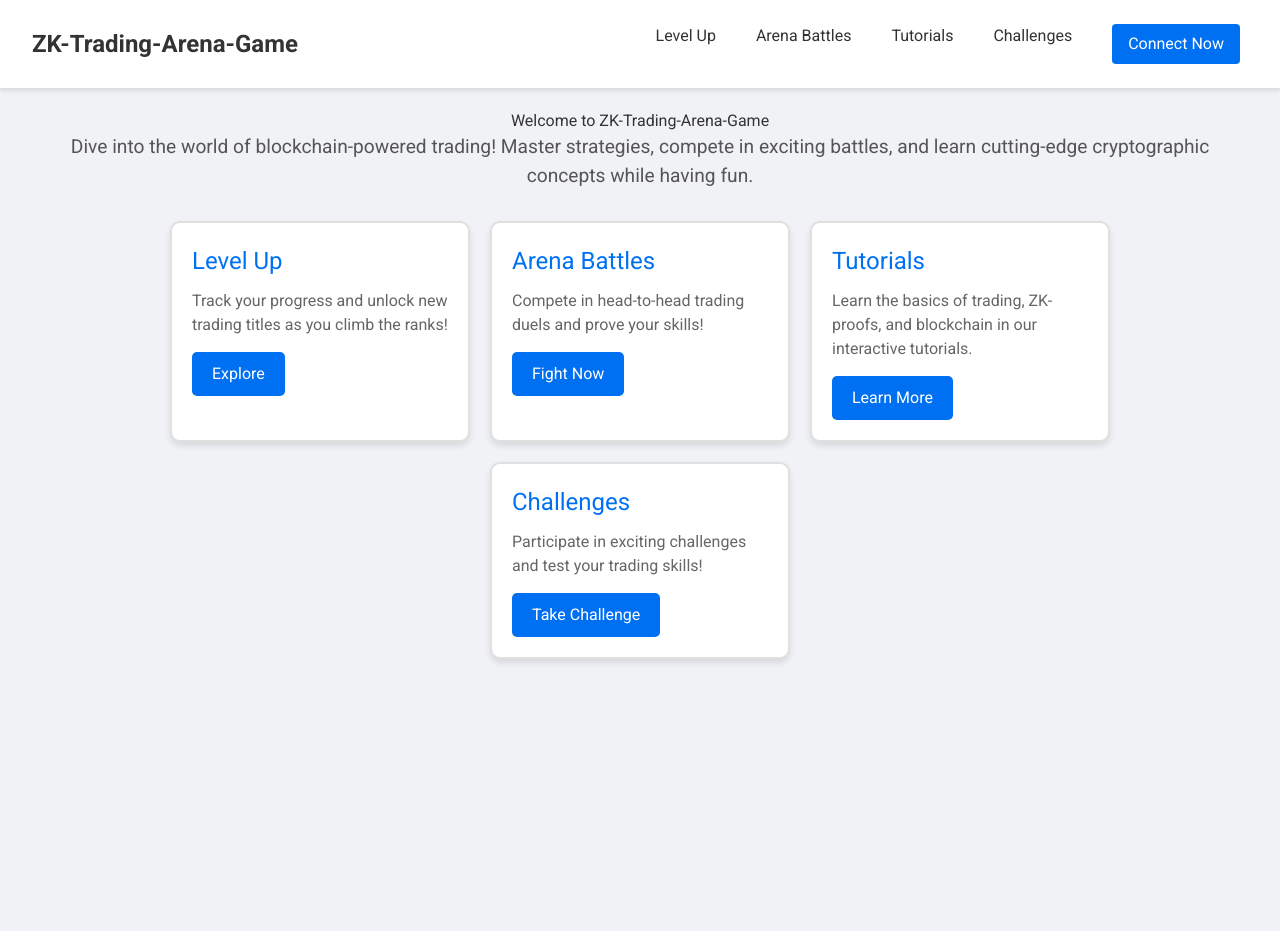
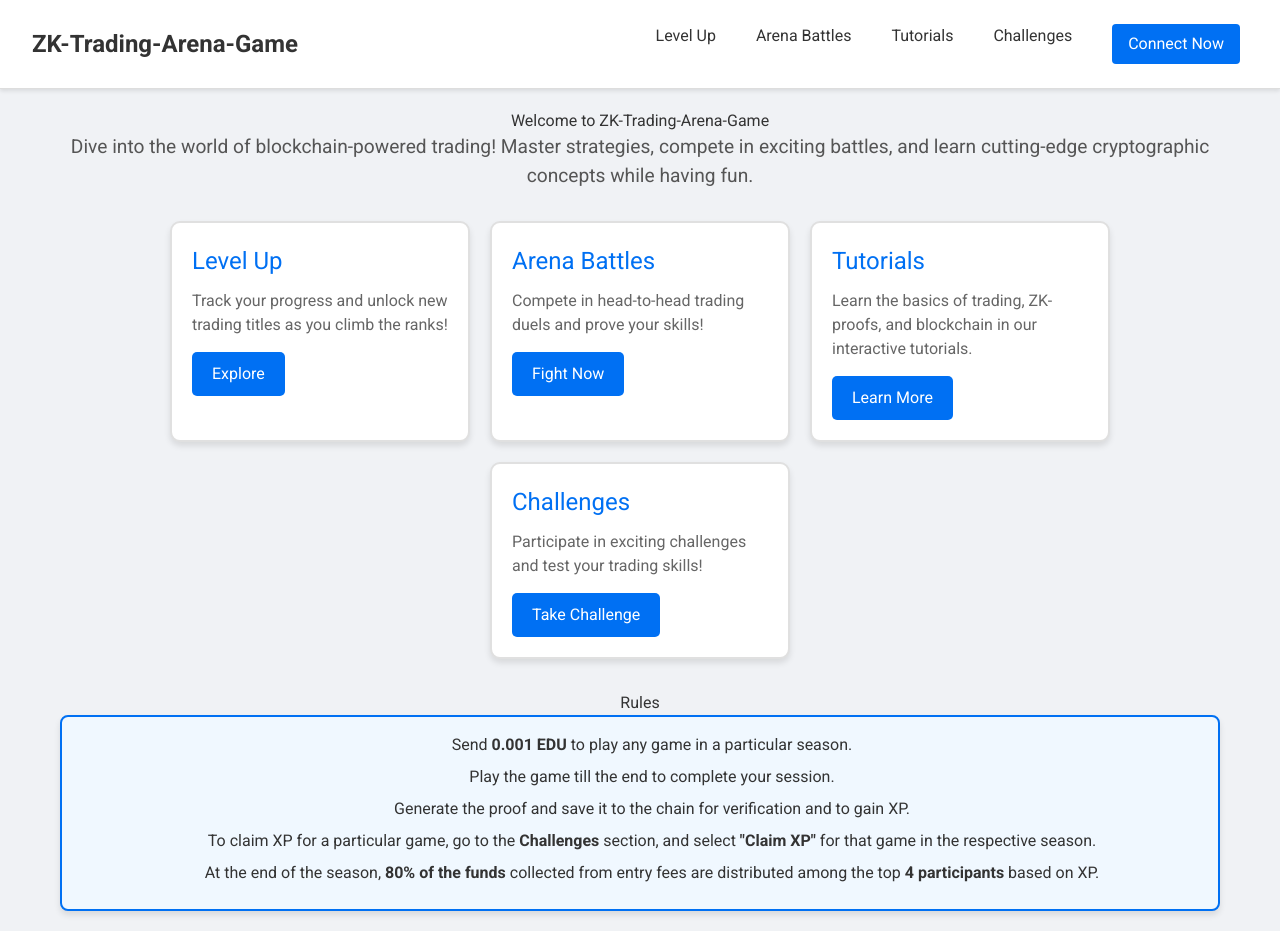
Before and after one commit to Dwaipayan25/zk-trading-arena-game, a Next.js app in the folder zk-trading-arena-game/: page / in a window 1280 px wide. Before the commit the page ends 800 px from the top, so only its background shows below. Built offline with nearby package versions, Linux system fonts and the light colour scheme.

Commit message:
Added Rules page

```diff
--- a/zk-trading-arena-game/src/app/page.js
+++ b/zk-trading-arena-game/src/app/page.js
@@ -1,12 +1,9 @@
 "use client";
 
 import Link from "next/link";
-import React from 'react';
-import ProfitVerifier from './ProfitVerifier';
+import React from "react";
 
 export default function Home() {
-
-
   return (
     <div className="container">
       <h1>Welcome to ZK-Trading-Arena-Game</h1>
@@ -46,8 +43,60 @@ export default function Home() {
         </div>
       </div>
 
-      {/* Profit Verifier Section */}
-      {/* <ProfitVerifier /> */}
+      {/* Rules Section */}
+      <div className="rules-section">
+        <h2>Rules</h2>
+        <div className="rules-box">
+          <ol>
+            <li>Send <strong>0.001 EDU</strong> to play any game in a particular season.</li>
+            <li>Play the game till the end to complete your session.</li>
+            <li>
+              Generate the proof and save it to the chain for verification and to gain XP.
+            </li>
+            <li>
+              To claim XP for a particular game, go to the <strong>Challenges</strong> section, and select
+              <strong> "Claim XP"</strong> for that game in the respective season.
+            </li>
+            <li>
+              At the end of the season, <strong>80% of the funds</strong> collected from entry fees are distributed among the top
+              <strong> 4 participants</strong> based on XP.
+            </li>
+          </ol>
+        </div>
+      </div>
+
+      {/* Styling */}
+      <style jsx>{`
+        .rules-section {
+          margin-top: 2rem;
+        }
+        .rules-box {
+          border: 2px solid #0070f3;
+          border-radius: 8px;
+          padding: 1rem;
+          background-color: #f0f8ff;
+          box-shadow: 0 4px 6px rgba(0, 0, 0, 0.1);
+        }
+        ol {
+          padding-left: 1.5rem;
+        }
+        li {
+          margin-bottom: 0.5rem;
+        }
+        .btn {
+          display: inline-block;
+          margin-top: 1rem;
+          padding: 0.5rem 1rem;
+          background-color: #0070f3;
+          color: white;
+          text-decoration: none;
+          border-radius: 4px;
+          transition: background-color 0.3s;
+        }
+        .btn:hover {
+          background-color: #005bb5;
+        }
+      `}</style>
     </div>
   );
 }
```
